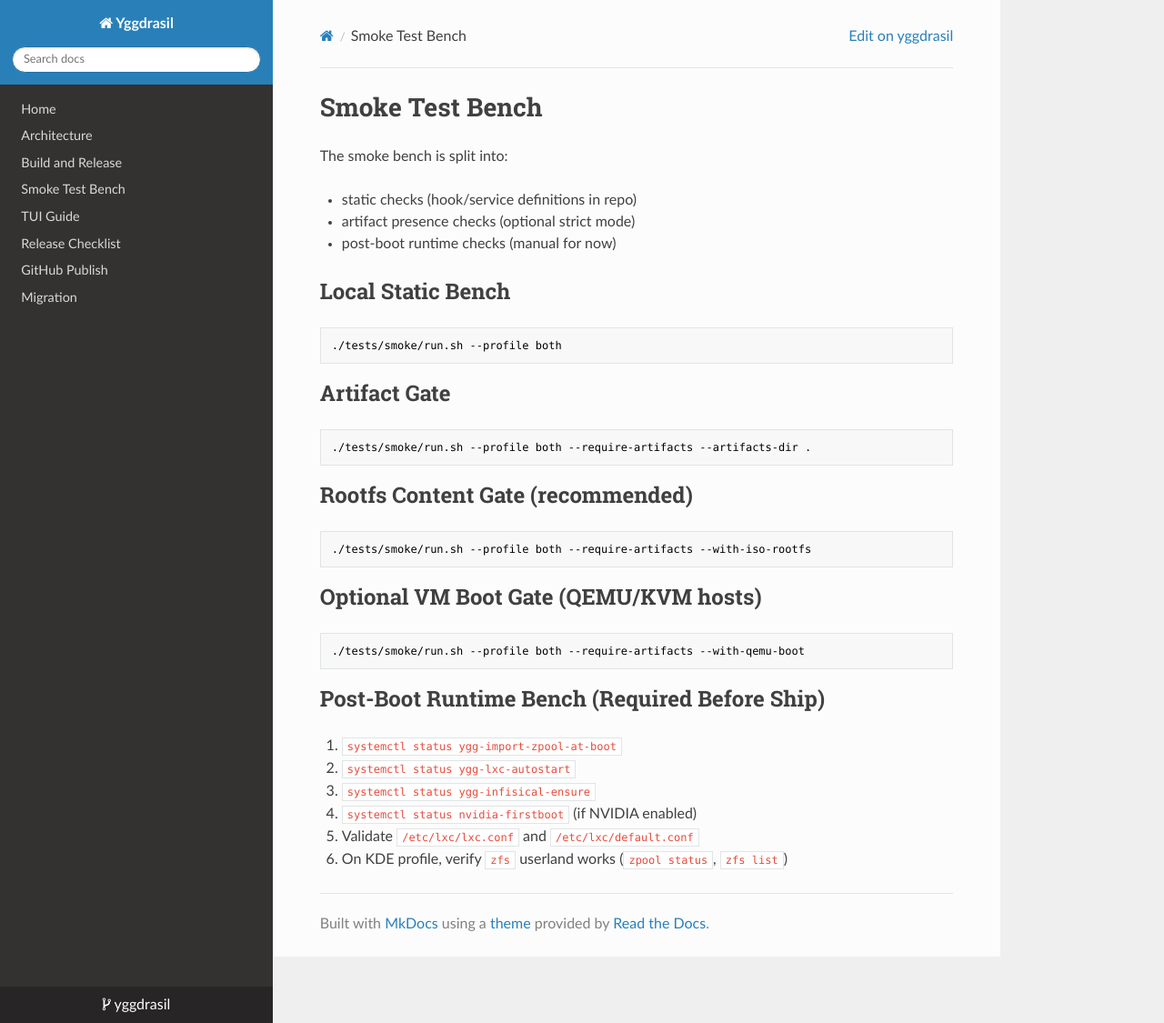
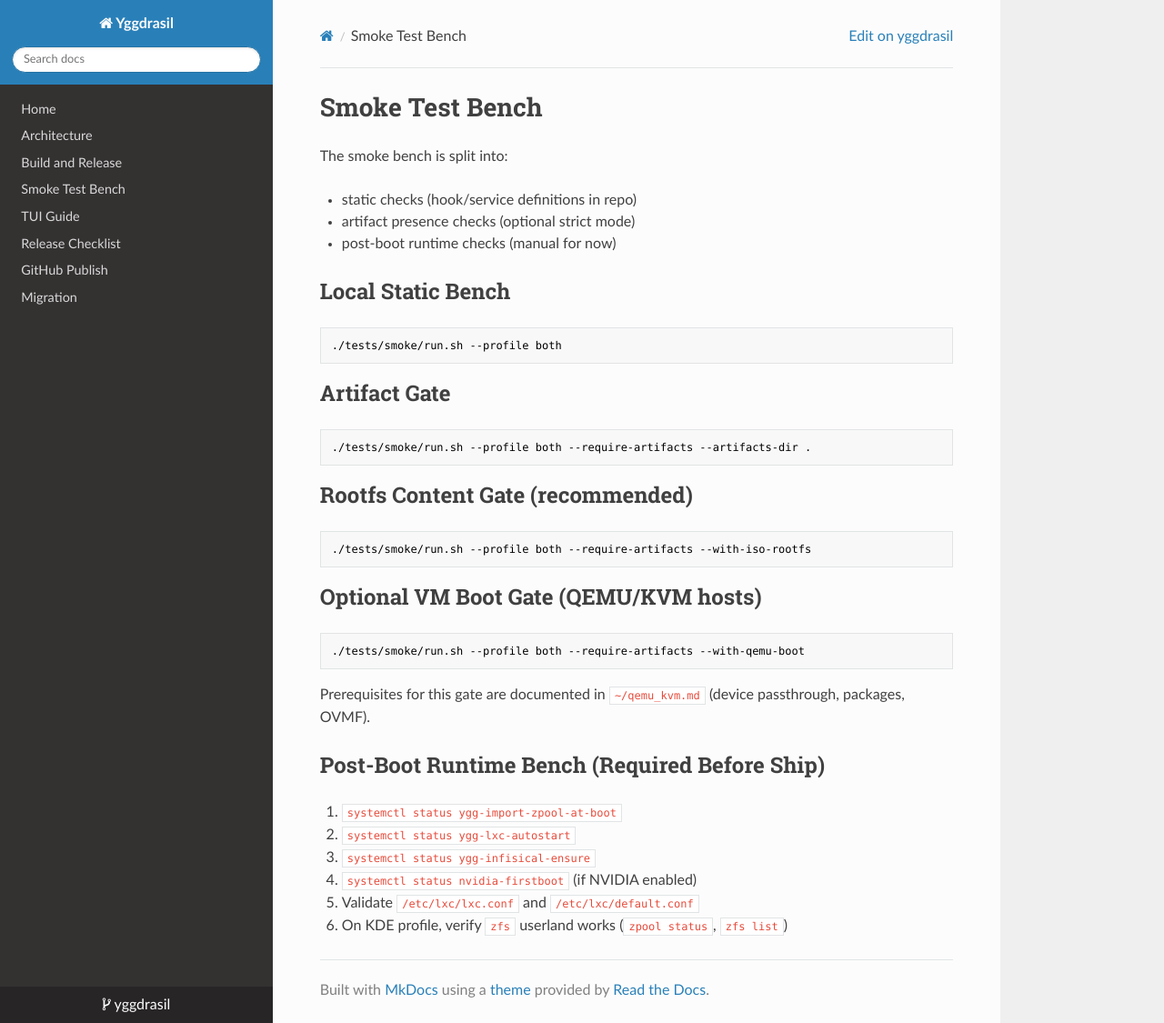
Before and after one commit to yggdrasilhq/yggdrasil, an MkDocs documentation site: the page built from docs/smoke-tests.md, in a window 1280 px wide and 1125 px high. Shown: the whole window at 91% size. Built offline with MkDocs 1.6.1, drawn with Linux system fonts in a browser that asks for light colours; nearby versions of some CDN libraries.

Commit message:
test: align qemu boot smoke with local kvm harness

````diff
--- a/docs/smoke-tests.md
+++ b/docs/smoke-tests.md
@@ -30,6 +30,8 @@
 ./tests/smoke/run.sh --profile both --require-artifacts --with-qemu-boot
 ```
 
+Prerequisites for this gate are documented in `~/qemu_kvm.md` (device passthrough, packages, OVMF).
+
 ## Post-Boot Runtime Bench (Required Before Ship)
 
 1. `systemctl status ygg-import-zpool-at-boot`
````
Also changed, not shown: docs/build-release.md (+2 -0 lines), 1 other file.
